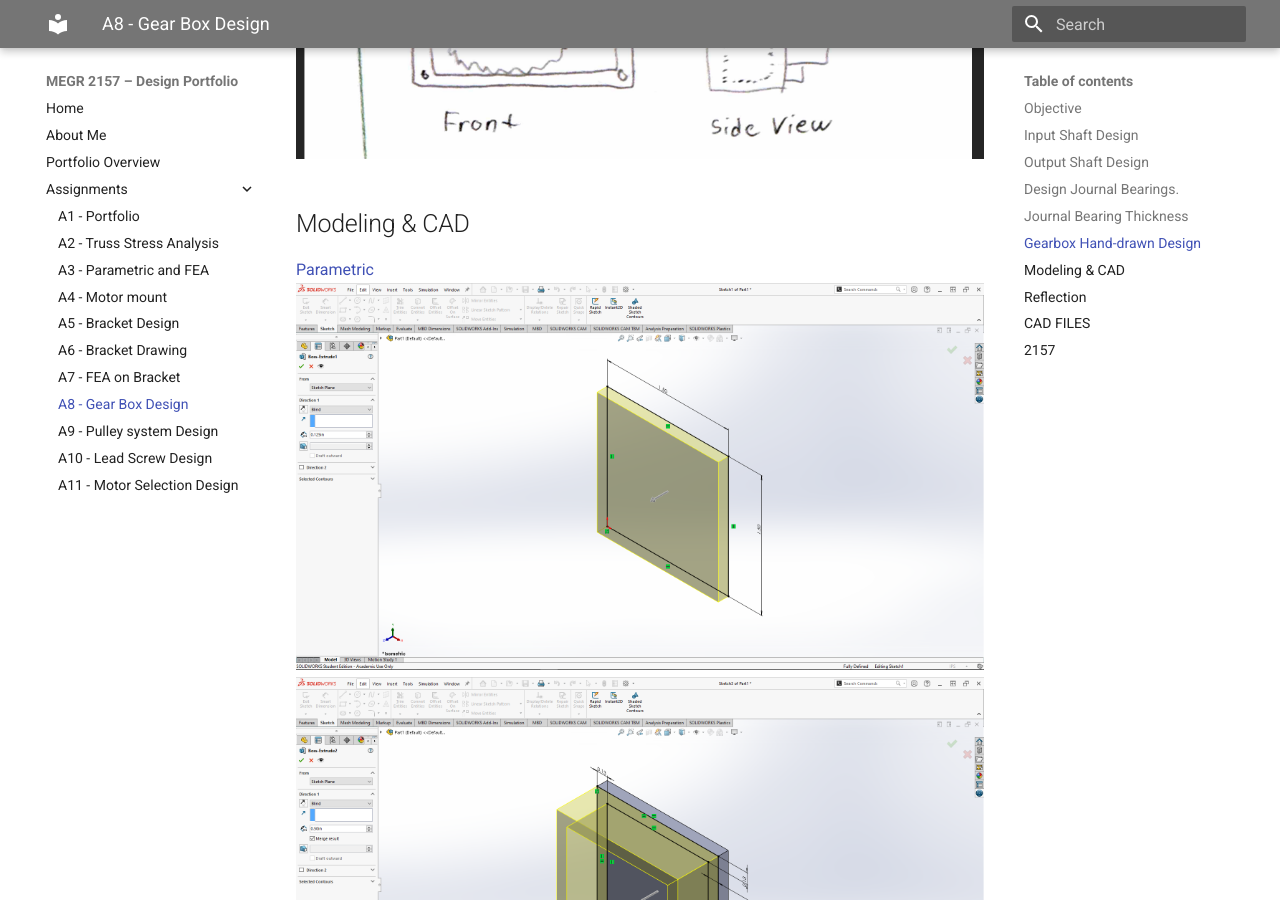
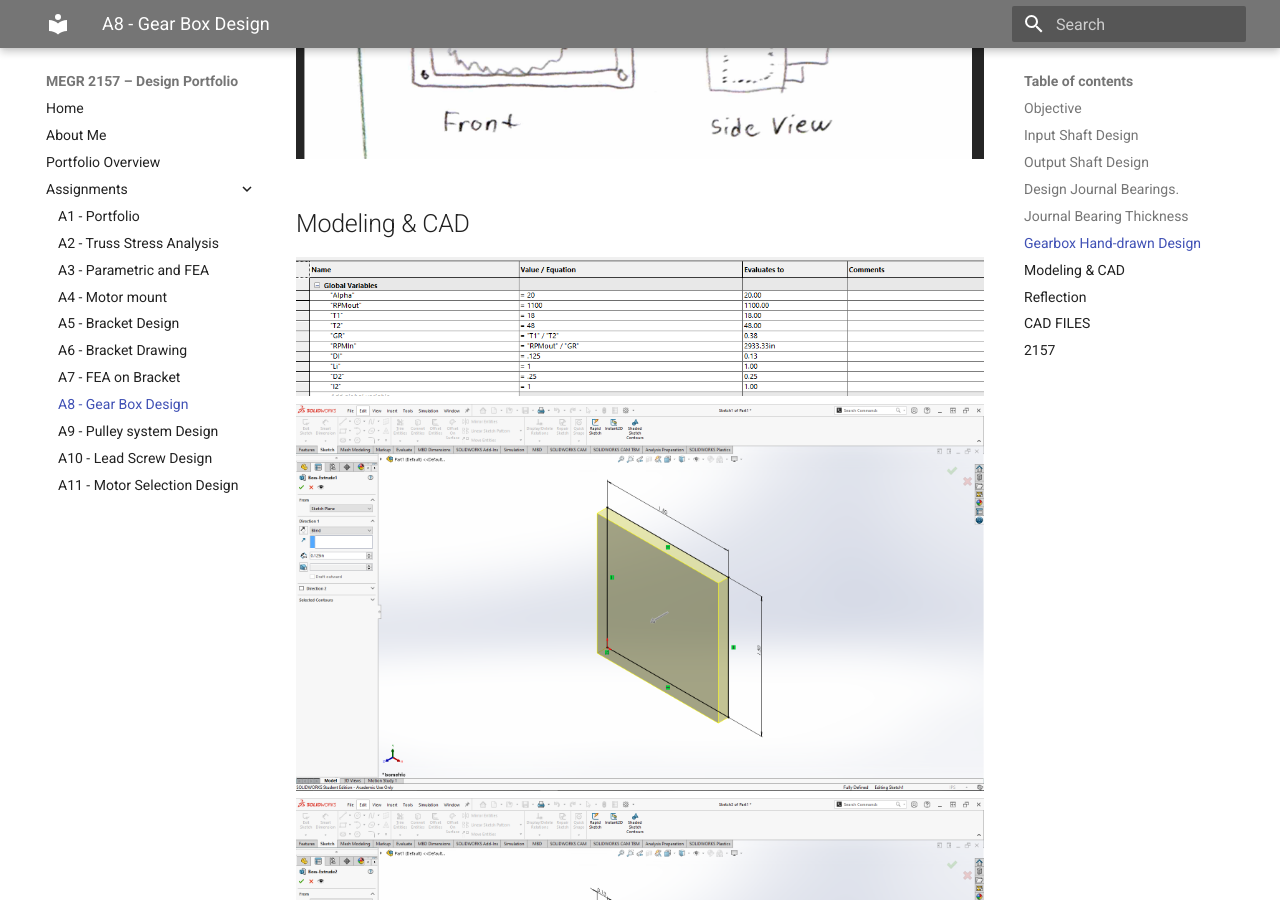
Before and after one commit to JHernPR/MEGR-2157-portfolio, an MkDocs documentation site: the page built from docs/assignments/A08/index.md, in a window 1280 px wide and 900 px high, scrolled down 3956 px. Built offline with MkDocs 1.6.1 and Material for MkDocs 9.7.7, drawn with Linux system fonts in a browser that asks for light colours.

Commit message:
Update index.md

```diff
--- a/docs/assignments/A08/index.md
+++ b/docs/assignments/A08/index.md
@@ -46,7 +46,7 @@ For my gearbox design, I chose to go with a simple box that held both gears usin
 ![box](Drawing.PNG)
 ## Modeling & CAD
 
-[Parametric](Para.PNG)
+![Parametric](Para.PNG)
 ![solid1](Solid1.PNG)
 ![solid2](Solid2.PNG)
 ![Extrude](Extrude.PNG)
```
